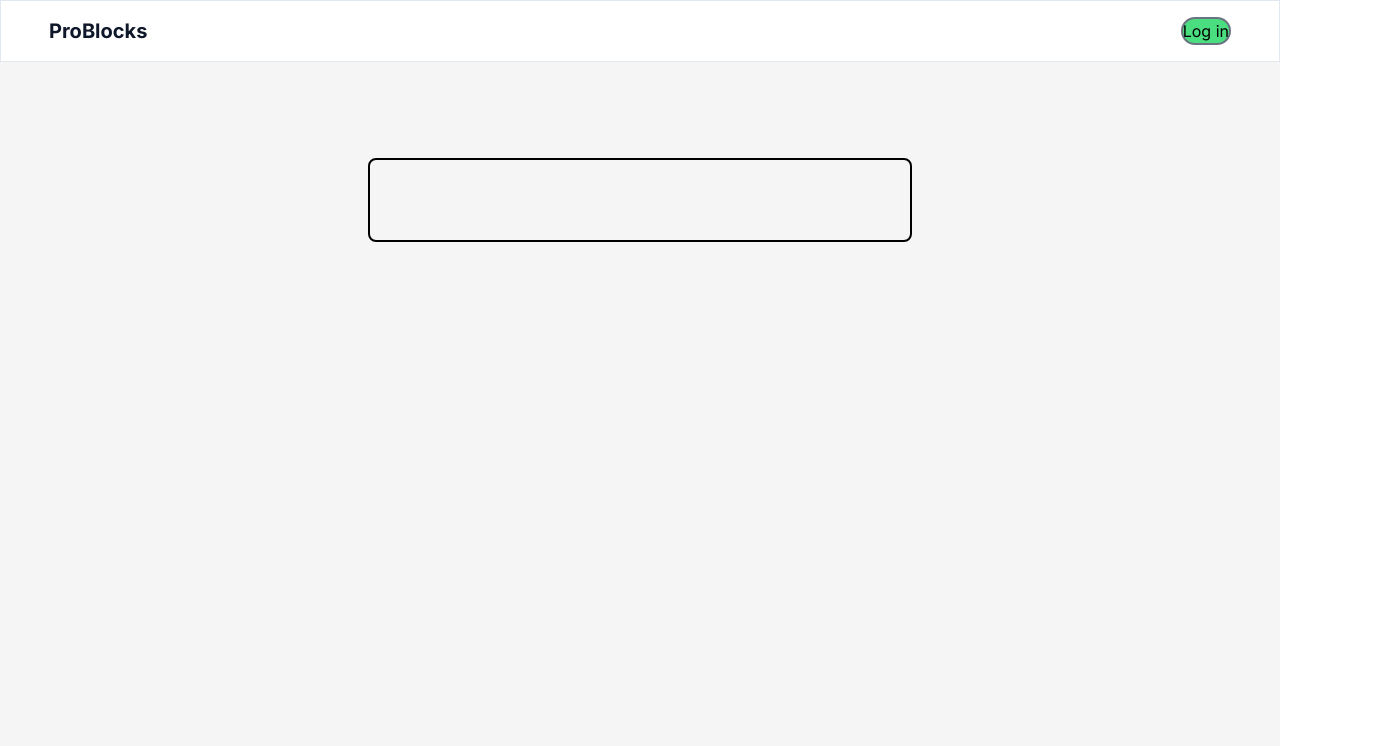
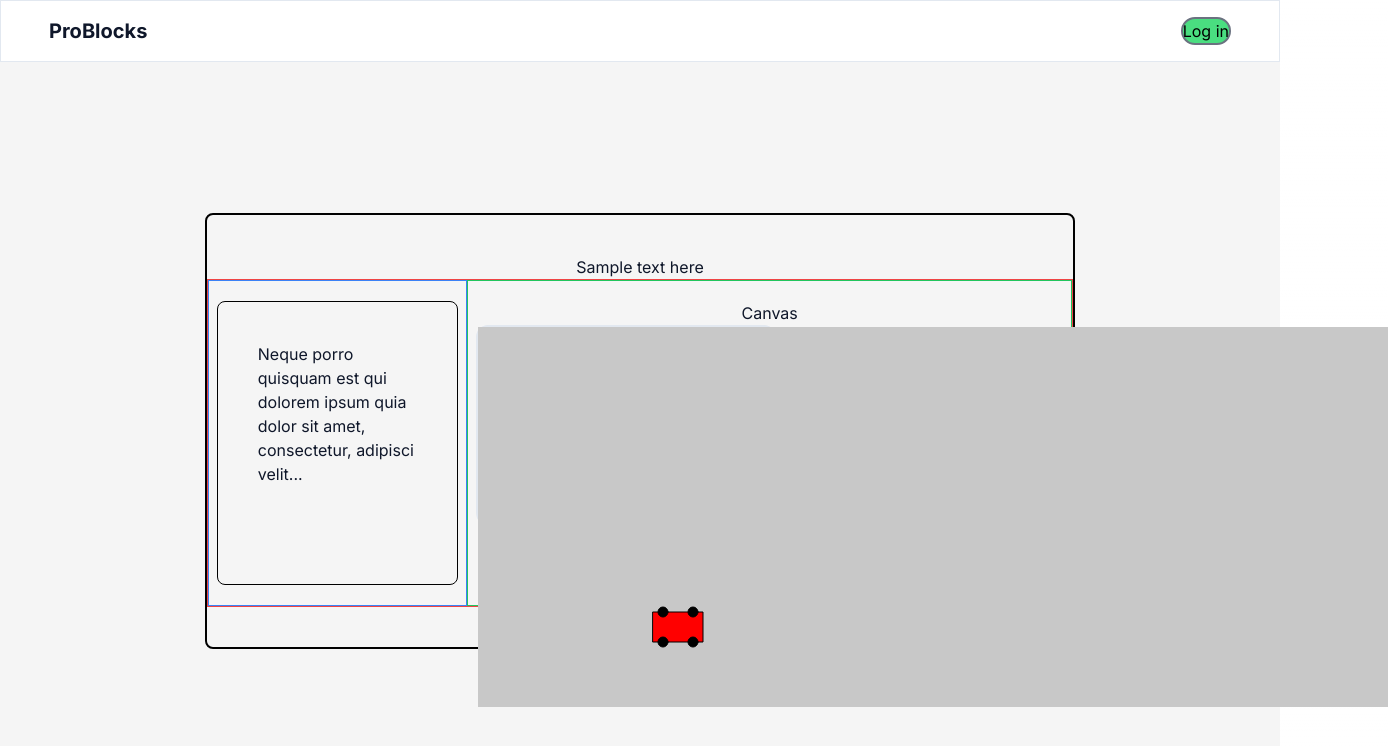
Before and after one commit to WeAreBuildingStuff/ProBlocks, a Next.js app in the folder apps/web/: page /draw/drawPage in a window 1280 px wide. Shown: the top 746 px of the page, 1388 px wide, since content can reach past the window. Built offline with nearby package versions, Linux system fonts and the light colour scheme.

Commit message:
feat: add drawing pages

```diff
--- a/apps/web/src/app/draw/drawPage/page.tsx
+++ b/apps/web/src/app/draw/drawPage/page.tsx
@@ -1,11 +1,36 @@
-import React from "react";
+'use client';
+import React, { useState } from 'react';
+import DrawingCanvas from '../../../components/drawingCanvas';
 export default function drawPage(): JSX.Element {
+  //TODO: finish this some other time
+  const [isButtonPressed] = useState<boolean>(false);
   return (
-    <main className='w-screen  flex flex-col items-center bg-neutral-100 p-24'>
-      <div className='border-2 border-black  rounded-lg w-[50%] py-10'>
+    <main className='w-screen  flex gap-5 items-center justify-center bg-neutral-100 p-24'>
+      <div className='border-2 border-black  flex flex-col rounded-lg w-[80%] h-[80%] py-10'>
         {/*Title Layer*/}
-        <div className='w-full'>
-          <p></p>
+        <div className='w-full text-center'>
+          <p> Sample text here</p>
+        </div>
+        {/*Content*/}
+        <div className='border flex h-full border-red-500'>
+          {/*Left - List of Events*/}
+          <div className='border w-[30%]  py-5 px-2 flex flex-col gap-5  border-blue-500'>
+            <div className='border p-10 h-full text-wrap rounded-lg border-black'>
+              Neque porro quisquam est qui dolorem ipsum quia dolor sit amet, consectetur, adipisci
+              velit...
+            </div>
+          </div>
+          {/*Right - Details */}
+          <div className=' border w-[70%] py-5 px-2 flex flex-col justify-between border-green-500'>
+            {/*TODO [2024/19/7]: RENDER DESCRIPTION OF ACTIVITY HERE */}
+            <div className=' text-center'>
+              <p>Canvas</p>
+              <DrawingCanvas
+                commands={['forward', 'turnLeft', 'forward', 'turnRight', 'backward']}
+                isButtonPressed={isButtonPressed}
+              />
+            </div>
+          </div>
         </div>
       </div>
     </main>
--- a/apps/web/src/app/draw/onboardingDraw/page.tsx
+++ b/apps/web/src/app/draw/onboardingDraw/page.tsx
@@ -1,4 +1,7 @@
+import { Button } from '@repo/ui/src/components/button';
+import Link from 'next/link';
 import React from 'react';
+
 export default function onboardingDraw(): JSX.Element {
   return (
     <main className='w-screen  flex gap-5 items-center justify-center bg-neutral-100 p-24'>
@@ -15,10 +18,24 @@ export default function onboardingDraw(): JSX.Element {
               Neque porro quisquam est qui dolorem ipsum quia dolor sit amet, consectetur, adipisci
               velit...
             </div>
-            <div className='border p-20 rounded-lg border-black'></div>
+            <div className='border p-10 text-wrap rounded-lg border-black'>
+              Neque porro quisquam est qui dolorem ipsum quia dolor sit amet, consectetur, adipisci
+              velit...
+            </div>
           </div>
           {/*Right - Details */}
-          <div className=' border w-[70%] py-5 border-green-500'></div>
+          <div className=' border w-[70%] py-5 px-2 flex flex-col justify-between border-green-500'>
+            {/*TODO [2024/19/7]: RENDER DESCRIPTION OF ACTIVITY HERE */}
+            <div className=' text-center'>
+              <p>Details</p>
+            </div>
+            <div className=' flex justify-end pr-5'>
+              {/*Dynamic?*/}
+              <Link href={'/draw/drawPage'}>
+                <Button>Activity Page</Button>
+              </Link>
+            </div>
+          </div>
         </div>
       </div>
     </main>
--- a/apps/web/src/components/drawingCanvas.tsx
+++ b/apps/web/src/components/drawingCanvas.tsx
@@ -17,7 +17,7 @@ const DrawingCanvas: React.FC<DrawingCanvasProps> = ({ commands, isButtonPressed
     const carAnimation = new CarAnimation(p, commands);
 
     p.setup = () => {
-      p.createCanvas(p.windowWidth * 0.66, p.windowHeight);
+      p.createCanvas(910, 380);
     };
 
     p.draw = () => {
@@ -27,13 +27,13 @@ const DrawingCanvas: React.FC<DrawingCanvasProps> = ({ commands, isButtonPressed
     };
 
     p.windowResized = () => {
-      p.resizeCanvas(p.windowWidth * 0.66, p.windowHeight);
+      p.resizeCanvas(500, 200);
     };
   };
 
   const canvasRef = useP5(sketch);
 
-  return <div className='w-2/3 h-full gap-4 bg-white rounded-xl border-2' ref={canvasRef}></div>;
+  return <div className='w-[300px] h-[200px] bg-white rounded-xl border-2' ref={canvasRef}></div>;
 };
 
 export default DrawingCanvas;
```
